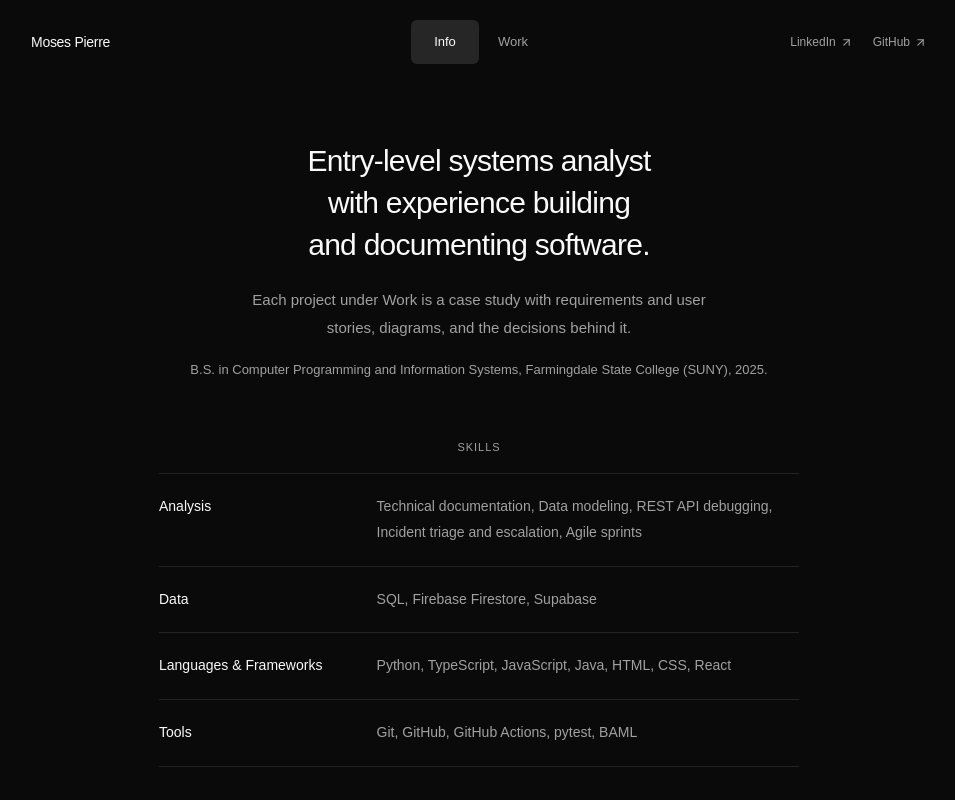
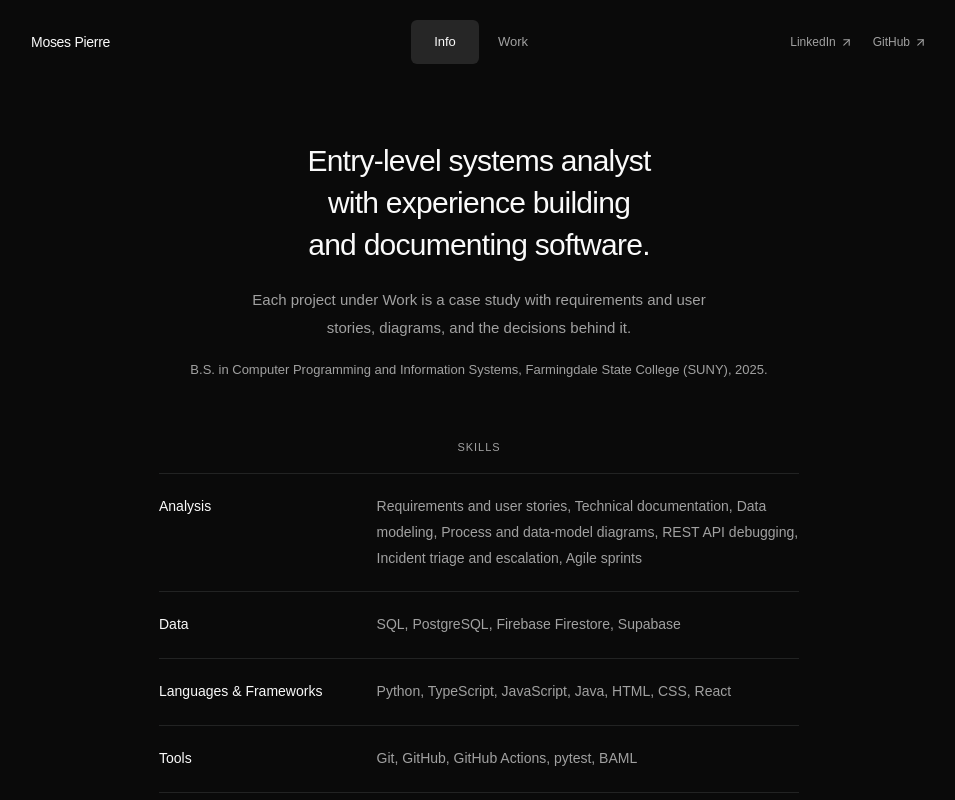
Before and after one commit to MoPierre101/MoPierre101.github.io, a React (Vite) app: page /#/ in a window 1280 px wide. Shown: the top 800 px of the page, without its empty margins (161-1116 px from the left). Built offline with nearby package versions, Linux system fonts and the light colour scheme.

Commit message:
Update hero.ts

```diff
--- a/src/features/info/data/hero.ts
+++ b/src/features/info/data/hero.ts
@@ -10,8 +10,10 @@ export const hero = {
     {
       category: "Analysis",
       items: [
+        "Requirements and user stories",
         "Technical documentation",
         "Data modeling",
+        "Process and data-model diagrams",
         "REST API debugging",
         "Incident triage and escalation",
         "Agile sprints",
@@ -19,7 +21,7 @@ export const hero = {
     },
     {
       category: "Data",
-      items: ["SQL", "Firebase Firestore", "Supabase"],
+      items: ["SQL", "PostgreSQL", "Firebase Firestore", "Supabase"],
     },
     {
       category: "Languages & Frameworks",
```
